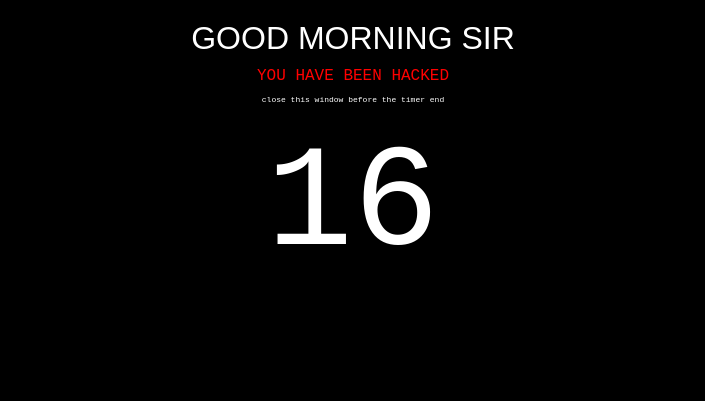
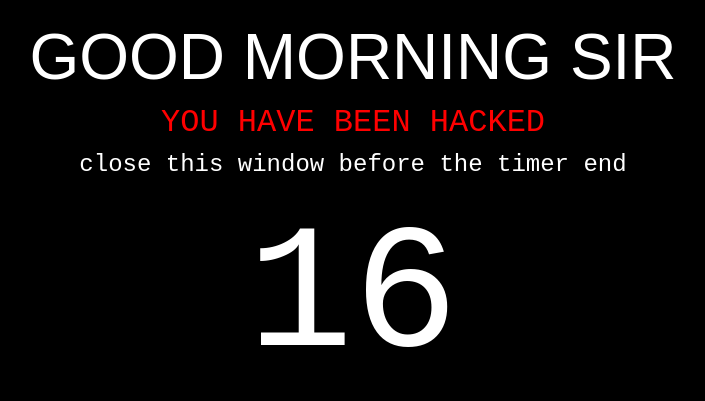
Before and after one commit to usernob/NGGYU, a plain HTML site: page index.html in a window 1280 px wide. Shown: the whole page, without its empty margins (287-992 px from the left). Drawn offline with Linux system fonts and the light colour scheme.

Commit message:
firstcommit

```diff
--- a/style.css
+++ b/style.css
@@ -13,11 +13,11 @@
     margin-top: 10px;
     font-family: Monospace;
     color: red;
-    font-size: 1rem;
+    font-size: 2rem;
 }
 
 #warning #desc {
-    font-size: 0.5rem;
+    font-size: 1.5rem;
     color: #ffffff;
 }
 
@@ -30,13 +30,13 @@
 #gretting {
     margin: auto;
     color: #ffffff;
-    font-size: 2rem;
+    font-size: 4rem;
     font-family: Sans-Serif;
 }
 
 #countdown {
     width: fit-content;
-    font-size: 9rem;
+    font-size: 11rem;
     color: #ffffff;
     font-family: Monospace;
 }
```
